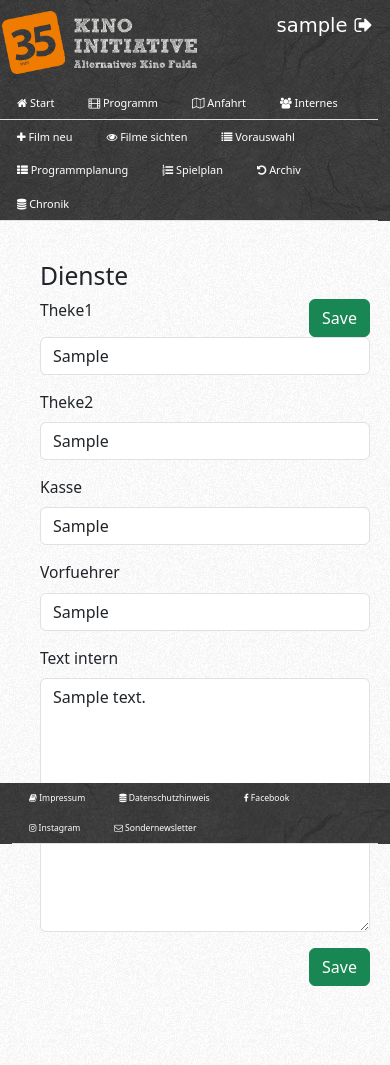
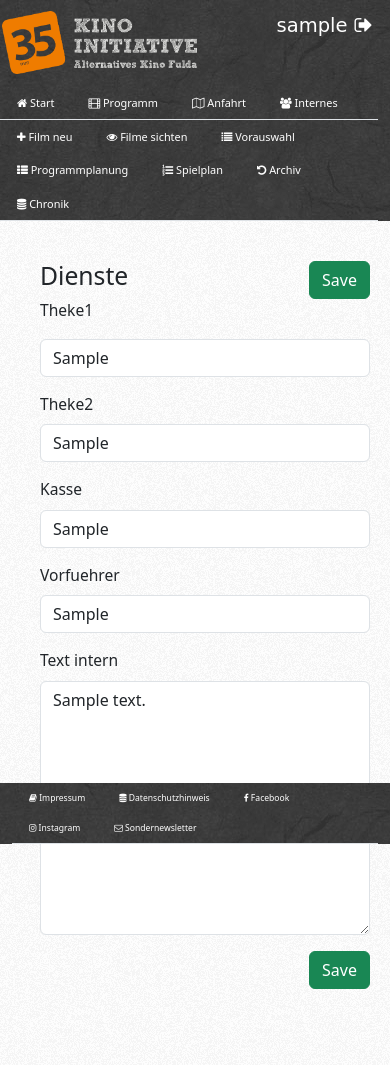
Before and after one commit to chengler/kinowebsite, a Django app: page /film/event/1/dienste/bearbeiten/ in a window 390 px wide. Run offline with Django 3.2, Linux system fonts and the light colour scheme; a user stored in the database is signed in; tables that the repository leaves empty hold one stand-in row (values such as "Sample post"); parts of the project's set-up code (start-up, migrations or seed data) failed here and were passed over; some libraries are stand-ins or nearby versions.

Commit message:
iphone save II

```diff
--- a/filme/templates/filme/base.html
+++ b/filme/templates/filme/base.html
@@ -16,7 +16,7 @@
         {% bootstrap_css %}
          {% comment %} {% bootstrap_javascript jquery='full' %}  {% endcomment %}
         <!-- lokales CSS-->
-        <link rel="stylesheet"  type="text/css" href="{% static 'css/filme.css' %}?v=7" async/>
+        <link rel="stylesheet"  type="text/css" href="{% static 'css/filme.css' %}?v=8" async/>
     </head>
 
 
--- a/filme/templates/filme/filmevent_dienste.html
+++ b/filme/templates/filme/filmevent_dienste.html
@@ -1,10 +1,10 @@
 {% extends 'filme/base.html' %}
 {% block content %}
     {% load crispy_forms_tags %}
-    <h2>Dienste</h2>
     <form method="POST" class="dienste-form" enctype="multipart/form-data" >
         {% csrf_token %}
         <button type="submit" class="float-end save btn btn-success">Save</button>
+       <h2>Dienste</h2>
         {{ form.theke1|as_crispy_field }}
         {{ form.theke2|as_crispy_field }}
         {{ form.kasse|as_crispy_field }}
--- a/static/css/filme.css
+++ b/static/css/filme.css
@@ -154,6 +154,10 @@ a {
     margin-right: 5px;
 }
 
+.dienste-form .btn {
+    margin-bottom: 40px;
+
+}
 
 /* .border-1{
     border-width: small;
```
